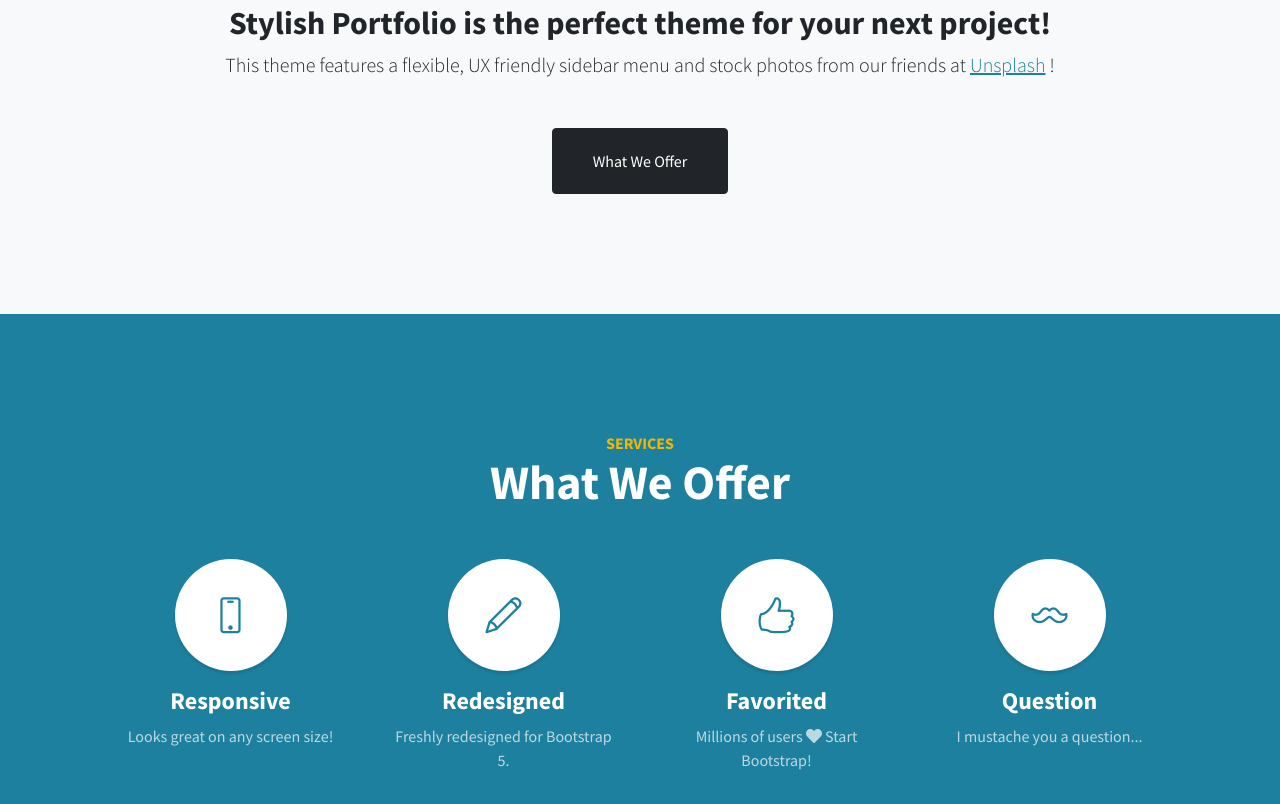
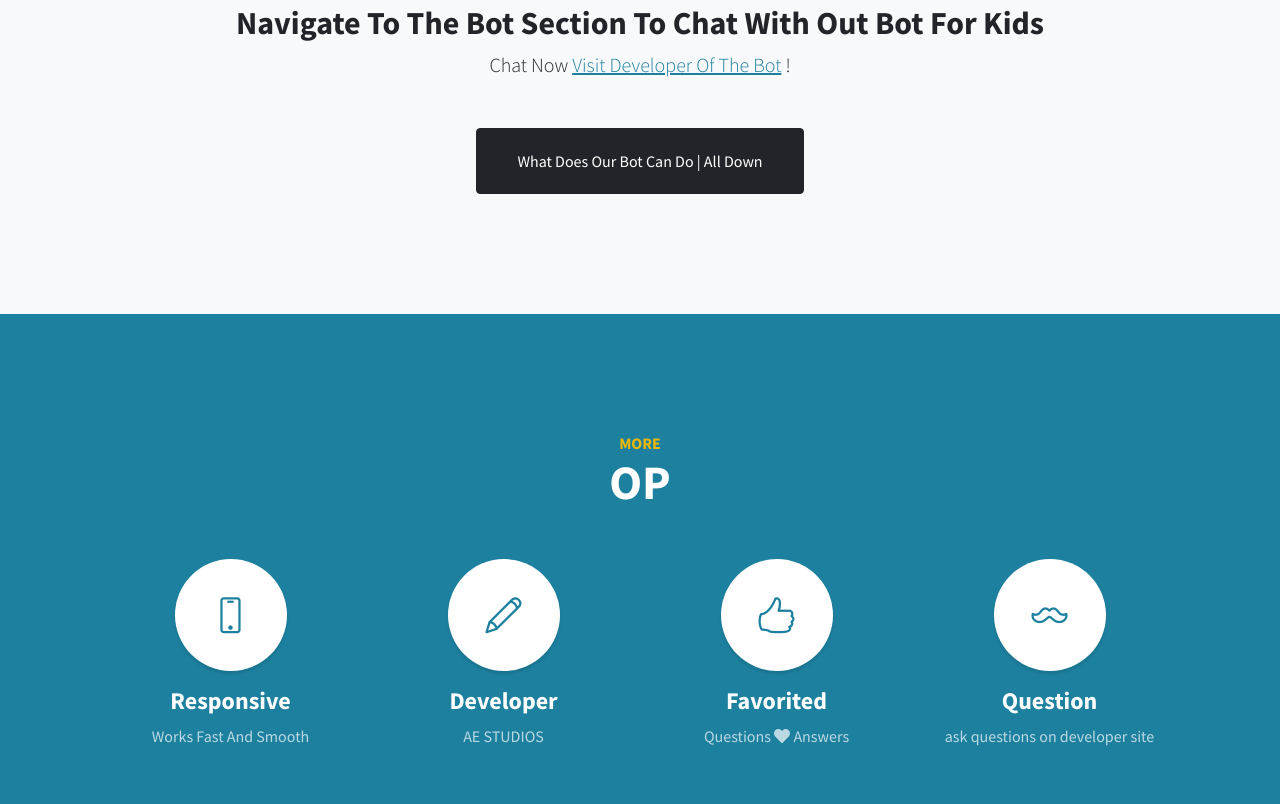
Before and after one commit to auro-bot/x, a plain HTML site: page index.html in a window 1280 px wide. Shown: the part 916-1720 px from the top of the page. Drawn offline with nearby package versions, Linux system fonts and the light colour scheme.

Commit message:
Update index.html

```diff
--- a/index.html
+++ b/index.html
@@ -5,7 +5,7 @@
         <meta name="viewport" content="width=device-width, initial-scale=1, shrink-to-fit=no" />
         <meta name="description" content="" />
         <meta name="author" content="" />
-        <title>Stylish Portfolio - Start Bootstrap Template</title>
+        <title>Auro Bot</title>
         <!-- Favicon-->
         <link rel="icon" type="image/x-icon" href="assets/favicon.ico" />
         <!-- Font Awesome icons (free version)-->
@@ -22,20 +22,20 @@
         <a class="menu-toggle rounded" href="#"><i class="fas fa-bars"></i></a>
         <nav id="sidebar-wrapper">
             <ul class="sidebar-nav">
-                <li class="sidebar-brand"><a href="#page-top">Start Bootstrap</a></li>
+                <li class="sidebar-brand"><a href="#page-top">Auro Bot</a></li>
                 <li class="sidebar-nav-item"><a href="#page-top">Home</a></li>
                 <li class="sidebar-nav-item"><a href="#about">About</a></li>
                 <li class="sidebar-nav-item"><a href="#services">Services</a></li>
-                <li class="sidebar-nav-item"><a href="#portfolio">Portfolio</a></li>
-                <li class="sidebar-nav-item"><a href="#contact">Contact</a></li>
+                <li class="sidebar-nav-item"><a href="#portfolio">Options</a></li>
+                <li class="sidebar-nav-item"><a href="#contact">Bot</a></li>
             </ul>
         </nav>
         <!-- Header-->
         <header class="masthead d-flex align-items-center">
             <div class="container px-4 px-lg-5 text-center">
-                <h1 class="mb-1">Stylish Portfolio</h1>
-                <h3 class="mb-5"><em>A Free Bootstrap Theme by Start Bootstrap</em></h3>
-                <a class="btn btn-primary btn-xl" href="#about">Find Out More</a>
+                <h1 class="mb-1">Auro Bot</h1>
+                <h3 class="mb-5"><em>A Friendly Friend Talking With Kids Online</em></h3>
+                <a class="btn btn-primary btn-xl" href="#about">More</a>
             </div>
         </header>
         <!-- About-->
@@ -43,13 +43,13 @@
             <div class="container px-4 px-lg-5 text-center">
                 <div class="row gx-4 gx-lg-5 justify-content-center">
                     <div class="col-lg-10">
-                        <h2>Stylish Portfolio is the perfect theme for your next project!</h2>
+                        <h2>Navigate To The Bot Section To Chat With Out Bot For Kids</h2>
                         <p class="lead mb-5">
-                            This theme features a flexible, UX friendly sidebar menu and stock photos from our friends at
-                            <a href="https://unsplash.com/">Unsplash</a>
+                            Chat Now
+                            <a href="https://ae-studios.github.io/x">Visit Developer Of The Bot</a>
                             !
                         </p>
-                        <a class="btn btn-dark btn-xl" href="#services">What We Offer</a>
+                        <a class="btn btn-dark btn-xl" href="#services">What Does Our Bot Can Do | All Down</a>
                     </div>
                 </div>
             </div>
@@ -58,33 +58,33 @@
         <section class="content-section bg-primary text-white text-center" id="services">
             <div class="container px-4 px-lg-5">
                 <div class="content-section-heading">
-                    <h3 class="text-secondary mb-0">Services</h3>
-                    <h2 class="mb-5">What We Offer</h2>
+                    <h3 class="text-secondary mb-0">More</h3>
+                    <h2 class="mb-5">OP</h2>
                 </div>
                 <div class="row gx-4 gx-lg-5">
                     <div class="col-lg-3 col-md-6 mb-5 mb-lg-0">
                         <span class="service-icon rounded-circle mx-auto mb-3"><i class="icon-screen-smartphone"></i></span>
                         <h4><strong>Responsive</strong></h4>
-                        <p class="text-faded mb-0">Looks great on any screen size!</p>
+                        <p class="text-faded mb-0">Works Fast And Smooth</p>
                     </div>
                     <div class="col-lg-3 col-md-6 mb-5 mb-lg-0">
                         <span class="service-icon rounded-circle mx-auto mb-3"><i class="icon-pencil"></i></span>
-                        <h4><strong>Redesigned</strong></h4>
-                        <p class="text-faded mb-0">Freshly redesigned for Bootstrap 5.</p>
+                        <h4><strong>Developer</strong></h4>
+                        <p class="text-faded mb-0">AE STUDIOS</p>
                     </div>
                     <div class="col-lg-3 col-md-6 mb-5 mb-md-0">
                         <span class="service-icon rounded-circle mx-auto mb-3"><i class="icon-like"></i></span>
                         <h4><strong>Favorited</strong></h4>
                         <p class="text-faded mb-0">
-                            Millions of users
+                            Questions
                             <i class="fas fa-heart"></i>
-                            Start Bootstrap!
+                            Answers
                         </p>
                     </div>
                     <div class="col-lg-3 col-md-6">
                         <span class="service-icon rounded-circle mx-auto mb-3"><i class="icon-mustache"></i></span>
                         <h4><strong>Question</strong></h4>
-                        <p class="text-faded mb-0">I mustache you a question...</p>
+                        <p class="text-faded mb-0">ask questions on developer site</p>
                     </div>
                 </div>
             </div>
@@ -93,9 +93,9 @@
         <section class="callout">
             <div class="container px-4 px-lg-5 text-center">
                 <h2 class="mx-auto mb-5">
-                    Welcome to
+                    Auro Chat
                     <em>your</em>
-                    next website!
+                    Chatter Bot
                 </h2>
                 <a class="btn btn-primary btn-xl" href="https://startbootstrap.com/theme/stylish-portfolio/">Download Now!</a>
             </div>
```
